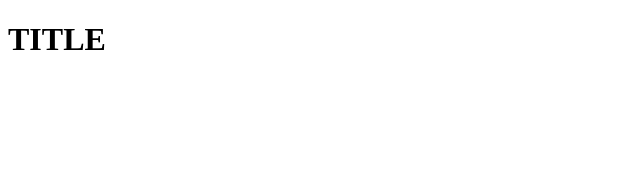
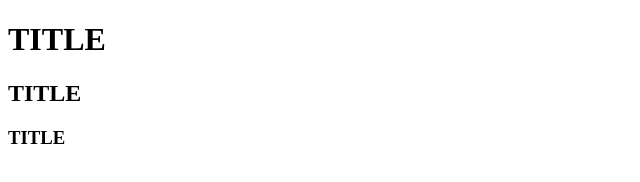
Before and after one commit to oppaho03/ict, a plain HTML site: page public/index.html in a window 1280 px wide. Shown: the whole page, without its empty margins (0-640 px from the left). Drawn offline with Linux system fonts and the light colour scheme.

Commit message:
제목 3추가

```diff
--- a/public/index.html
+++ b/public/index.html
@@ -7,6 +7,8 @@
 <body>
 
 <h1>TITLE</h1>
+<h2>TITLE</h2>
+<h3>TITLE</h3>
 
 </body>
 </html>
```
